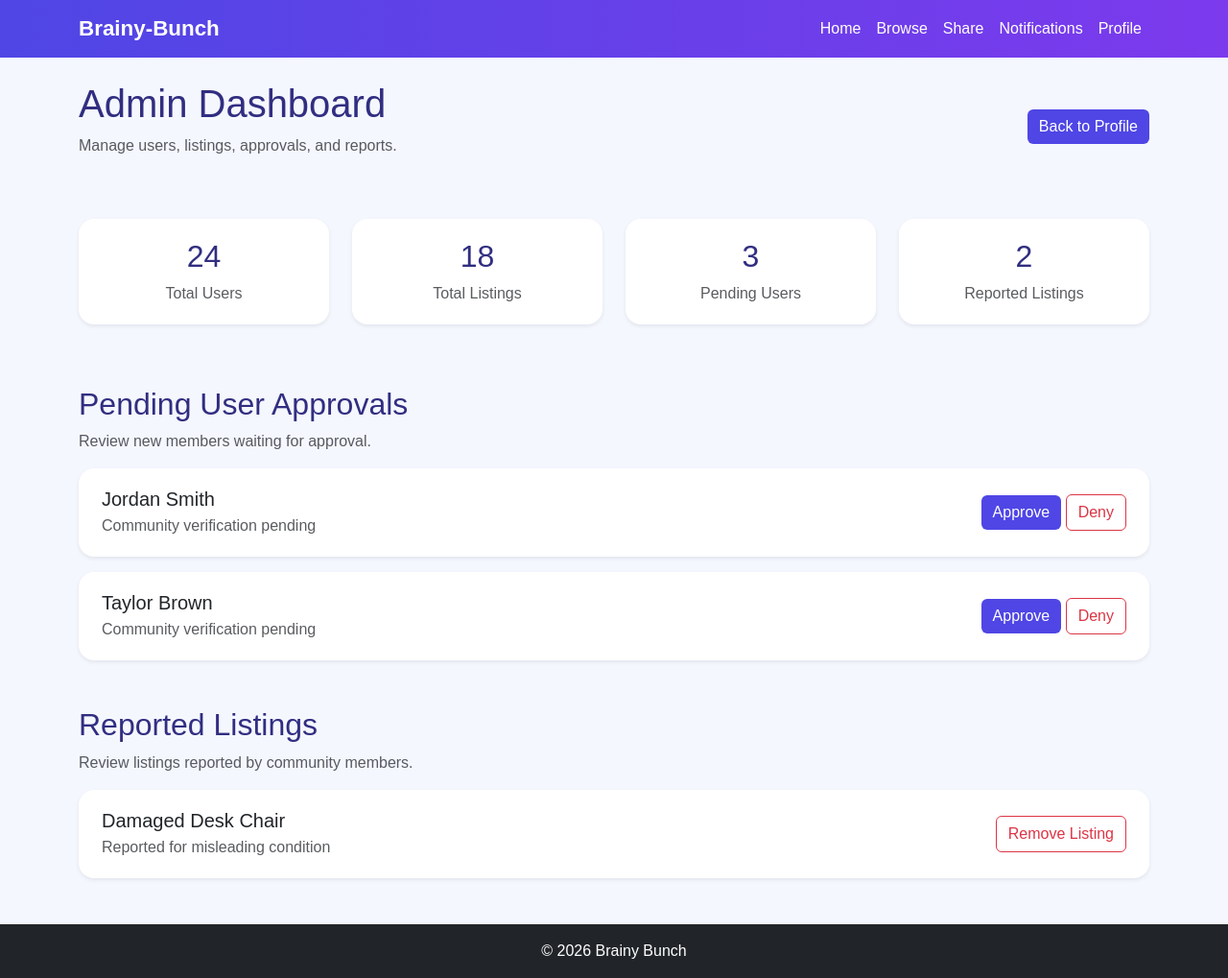
After one commit to ericpham04/Brainy-Bunch, a Django app: page /admin-dashboard/ in a window 1280 px wide. The commit adds this page. Shown: the whole page at 96% size. Run offline with Django 5.2, Linux system fonts and the light colour scheme.

Commit message:
Add admin dashboard page

```diff
--- a/BuyNothingApp/config/urls.py
+++ b/BuyNothingApp/config/urls.py
@@ -26,6 +26,7 @@ from .views import (
     listing_detail,
     create_listing,
     notifications,
+    admin_dashboard,
 )
 
 urlpatterns = [
@@ -39,4 +40,5 @@ urlpatterns = [
     path("listing/", listing_detail, name="listing_detail"),
     path("share/", create_listing, name="share"),
     path("notifications/", notifications, name="notifications"),
+    path("admin-dashboard/", admin_dashboard, name="admin_dashboard"),
 ]
--- a/BuyNothingApp/config/views.py
+++ b/BuyNothingApp/config/views.py
@@ -23,3 +23,12 @@ def listing_detail(request):
 
 def notifications(request):
     return render(request, "notifications.html")
+
+def admin_dashboard(request):
+    context = {
+        "total_users": 24,
+        "total_listings": 18,
+        "pending_users": 3,
+        "reported_listings": 2,
+    }
+    return render(request, "admin_dashboard.html", context)
--- /dev/null
+++ b/BuyNothingApp/templates/admin_dashboard.html
@@ -0,0 +1,93 @@
+{% extends "base.html" %}
+
+{% block content %}
+<section class="profile-section">
+    <div style="display: flex; justify-content: space-between; align-items: center; gap: 1rem;">
+        <div>
+            <h1>Admin Dashboard</h1>
+            <p class="text-muted">Manage users, listings, approvals, and reports.</p>
+        </div>
+
+        <a href="{% url 'profile' %}" class="btn btn-primary">
+            Back to Profile
+        </a>
+    </div>
+</section>
+
+<section class="profile-section">
+    <div class="row g-4">
+        <div class="col-lg-3 col-md-6">
+            <div class="request-summary shadow-sm" style="display: block; text-align: center;">
+                <h2>{{ total_users }}</h2>
+                <p class="text-muted mb-0">Total Users</p>
+            </div>
+        </div>
+
+        <div class="col-lg-3 col-md-6">
+            <div class="request-summary shadow-sm" style="display: block; text-align: center;">
+                <h2>{{ total_listings }}</h2>
+                <p class="text-muted mb-0">Total Listings</p>
+            </div>
+        </div>
+
+        <div class="col-lg-3 col-md-6">
+            <div class="request-summary shadow-sm" style="display: block; text-align: center;">
+                <h2>{{ pending_users }}</h2>
+                <p class="text-muted mb-0">Pending Users</p>
+            </div>
+        </div>
+
+        <div class="col-lg-3 col-md-6">
+            <div class="request-summary shadow-sm" style="display: block; text-align: center;">
+                <h2>{{ reported_listings }}</h2>
+                <p class="text-muted mb-0">Reported Listings</p>
+            </div>
+        </div>
+    </div>
+</section>
+
+<section class="profile-section">
+    <h2>Pending User Approvals</h2>
+    <p class="text-muted">Review new members waiting for approval.</p>
+
+    <div class="request-summary shadow-sm">
+        <div>
+            <h3 class="h5 mb-1">Jordan Smith</h3>
+            <p class="text-muted mb-0">Community verification pending</p>
+        </div>
+
+        <div>
+            <button type="button" class="btn btn-primary">Approve</button>
+            <button type="button" class="btn btn-outline-danger">Deny</button>
+        </div>
+    </div>
+
+    <div class="request-summary shadow-sm">
+        <div>
+            <h3 class="h5 mb-1">Taylor Brown</h3>
+            <p class="text-muted mb-0">Community verification pending</p>
+        </div>
+
+        <div>
+            <button type="button" class="btn btn-primary">Approve</button>
+            <button type="button" class="btn btn-outline-danger">Deny</button>
+        </div>
+    </div>
+</section>
+
+<section class="profile-section">
+    <h2>Reported Listings</h2>
+    <p class="text-muted">Review listings reported by community members.</p>
+
+    <div class="request-summary shadow-sm">
+        <div>
+            <h3 class="h5 mb-1">Damaged Desk Chair</h3>
+            <p class="text-muted mb-0">Reported for misleading condition</p>
+        </div>
+
+        <button type="button" class="btn btn-outline-danger">
+            Remove Listing
+        </button>
+    </div>
+</section>
+{% endblock %}
```
Also changed, not shown: BuyNothingApp/templates/profile.html (+11 -0 lines).
